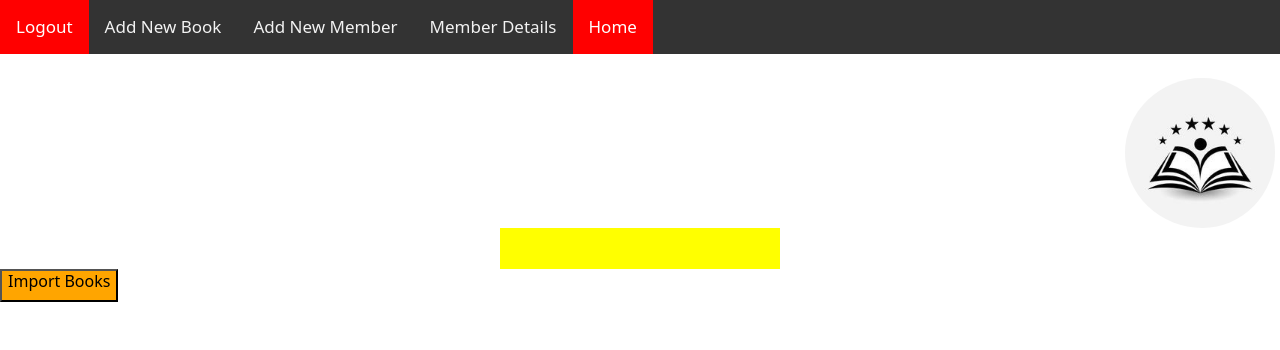
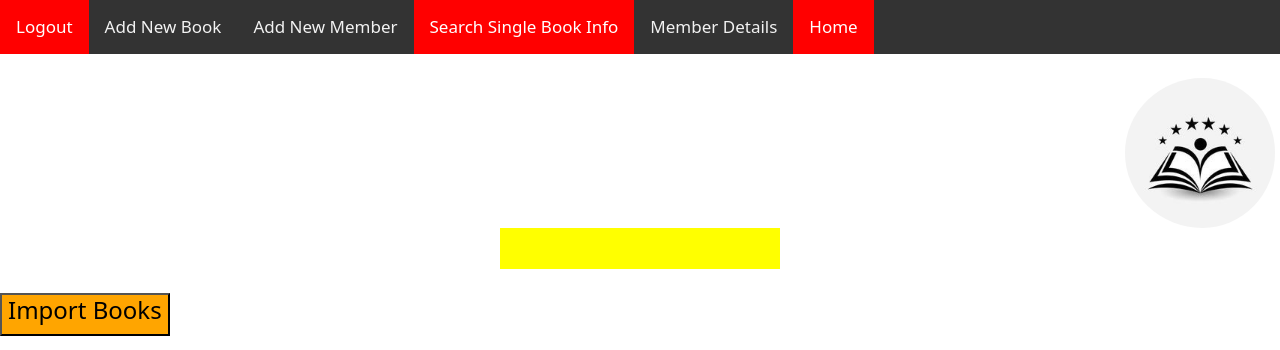
Before and after one commit to sunilchaudhary1998/Library-Management-System, a Flask app: page /all_book_details in a window 1280 px wide. Shown: the top 350 px of the page. Run offline with Flask 3, Linux system fonts and the light colour scheme; data that the repository does not hold is empty; some libraries are stand-ins or nearby versions.

Commit message:
Add files via upload

```diff
--- a/templates/all_book_details.html
+++ b/templates/all_book_details.html
@@ -6,9 +6,10 @@
     <link rel="stylesheet" href="https://cdnjs.cloudflare.com/ajax/libs/font-awesome/5.15.3/css/all.min.css">
     <script src="https://code.jquery.com/jquery-3.2.1.slim.min.js" integrity="sha384-KJ3o2DKtIkvYIK3UENzmM7KCkRr/rE9/Qpg6aAZGJwFDMVNA/GpGFF93hXpG5KkN" crossorigin="anonymous"></script>
     <script src="https://cdn.jsdelivr.net/npm/popper.js@1.12.9/dist/umd/popper.min.js" integrity="sha384-ApNbgh9B+Y1QKtv3Rn7W3mgPxhU9K/ScQsAP7hUibX39j7fakFPskvXusvfa0b4Q" crossorigin="anonymous"></script>
-    <script src="https://cdn.jsdelivr.net/npm/bootstrap@4.0.0/dist/js/bootstrap.min.js" integrity="sha384-JZR6Spejh4U02d8jOt6vLEHfe/JQGiRRSQQxSfFWpi1MquVdAyjUar5+76PVCmYl" crossorigin="anonymous"></script>    <link href="https://cdn.jsdelivr.net/npm/bootstrap/dist/css/bootstrap.min.css" rel="stylesheet">
+    <script src="https://cdn.jsdelivr.net/npm/bootstrap@4.0.0/dist/js/bootstrap.min.js" integrity="sha384-JZR6Spejh4U02d8jOt6vLEHfe/JQGiRRSQQxSfFWpi1MquVdAyjUar5+76PVCmYl" crossorigin="anonymous"></script>
+    <link href="https://cdn.jsdelivr.net/npm/bootstrap/dist/css/bootstrap.min.css" rel="stylesheet">
     <link href="https://cdnjs.cloudflare.com/ajax/libs/font-awesome/5.15.3/css/all.min.css" rel="stylesheet">
-</head>
+
 </head>
 
 <!-- ---------------------------------------- -->
@@ -17,9 +18,7 @@
     <a class="active" href="/logout_drug">Logout</a>
     <a href="/book_reg">Add New Book</a>
     <a href="/member_reg">Add New Member</a>
-    <!-- <a href="/drug_availability">Availability</a> -->
-    <!-- <a href="/single_drug_info_check">Single Drug Info</a> -->
-    <!-- <a href="/generic_check">Generic Check</a> -->
+    <a class="active" href="/single_book_info_check">Search Single Book Info</a>
     <a href="/all_member_details">Member Details</a>
     <a class="active" href="/index">Home</a>
 </div><br>
@@ -51,10 +50,11 @@
           </button>
         </div>
         <div class="modal-body">
-          <!-- Add your form fields or content here -->
+
           <p><b> Enter Details To Issue the Book :-</b></p>
           <fieldset style="background-color: white">
             <form action="/member_insert" method="post">
+
                 <table border="1px">
                     <tr>
                         <br>
@@ -63,7 +63,7 @@
                     </tr>
                     <tr>
                         <td><b>Book ID</b></td>
-                        <!-- <td><input type="number" name="Book_id" required></td> -->
+
                         <td><input type="number" name="Book_id"></td>
                     </tr>
                     <tr>
@@ -75,23 +75,24 @@
                         <td><input type="reset" value="Refresh"></td>
                     </tr>
                 </table>
+
             </form>
         </fieldset>
         </div>
 
       </div>
     </div>
-  </div>
+</div>
 
 
 
 <body style="background-color: white">
 
 <marquee scrollamount="4" bgcolor="yellow" direction="up" hspace="500" behavior='slide' scrolldelay="">
-    <h3><b><center>Type of Book Stocks</center></b></h3></marquee>
+    <h3><b><center>All Book Details</center></b></h3></marquee><br><br>
 
 
-    <button style="background-color: orange" onclick="importBooks()"><h6>Import Books</h6></button>
+    <button style="background-color: orange" onclick="importBooks()"><h4>Import Books</h4></button>
         <script>
             function importBooks() {
                 var xhr = new XMLHttpRequest();
```
